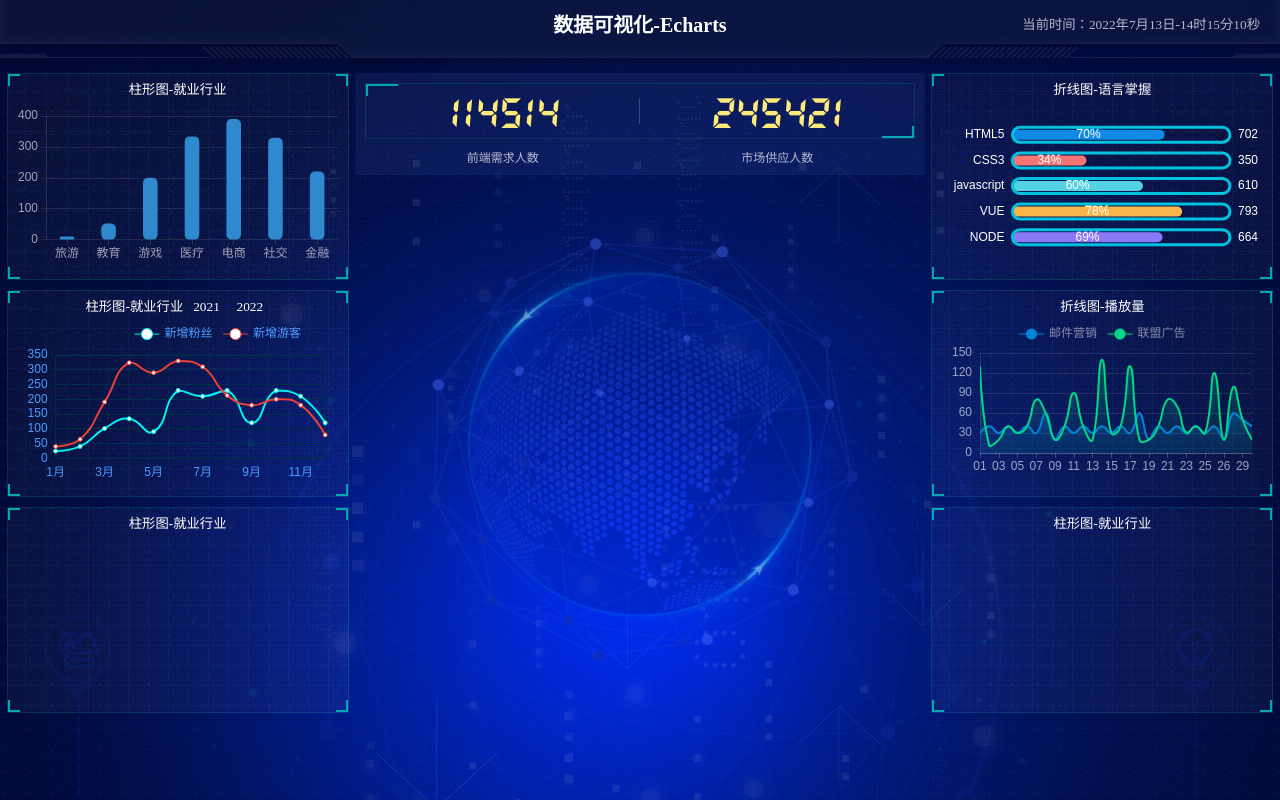
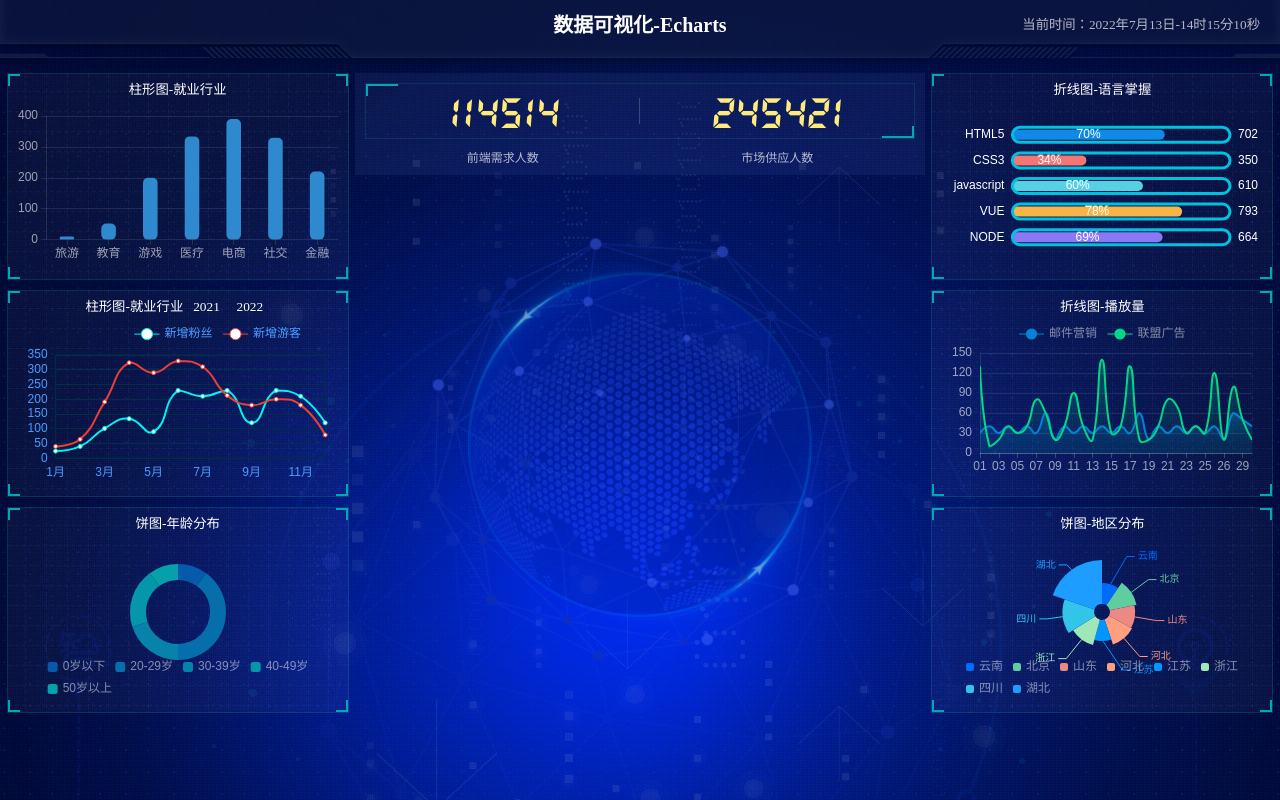
Before and after one commit to underwater133/echarts-demo, a plain HTML site: page index.html in a window 1280 px wide. Drawn offline with Linux system fonts and the light colour scheme.

Commit message:
完成年龄分布和地区分布饼图

```diff
--- a/index.html
+++ b/index.html
@@ -33,7 +33,7 @@
         <div class="panel-footer"></div>
       </div>
       <div class="panel pie">
-        <h2>柱形图-就业行业</h2>
+        <h2>饼图-年龄分布</h2>
         <div class="chart"></div>
         <div class="panel-footer"></div>
       </div>
@@ -79,7 +79,7 @@
         <div class="panel-footer"></div>
       </div>
       <div class="panel pie2">
-        <h2>柱形图-就业行业</h2>
+        <h2>饼图-地区分布</h2>
         <div class="chart"></div>
         <div class="panel-footer"></div>
       </div>
--- a/js/index.js
+++ b/js/index.js
@@ -304,7 +304,6 @@
   });
 })();
 
-
 // 播放量折线图
 (function () {
   var myChart = echarts.init(document.querySelector(".line2 .chart"));
@@ -563,3 +562,122 @@
     myChart.resize();
   });
 })();
+
+// 年龄分布饼图
+(function () {
+  var myChart = echarts.init(document.querySelector(".pie .chart"));
+  var option = {
+    color: ["#065aab", "#066eab", "#0682ab", "#0696ab", "#06a0ab"],
+    tooltip: {
+      trigger: "item",
+      formatter: "{a} <br/>{b}: {c} ({d}%)"
+    },
+
+    legend: {
+      bottom: "0%",
+      // 修改小图标的大小
+      itemWidth: 10,
+      itemHeight: 10,
+      // 修改图例组件的文字为 12px
+      textStyle: {
+        color: "rgba(255,255,255,.5)",
+        fontSize: "12"
+      }
+    },
+    series: [
+      {
+        name: "年龄分布",
+        type: "pie",
+        // 这个radius可以修改饼形图的大小
+        // radius 第一个值是内圆的半径 第二个值是外圆的半径
+        radius: ["40%", "60%"],
+        center: ["50%", "45%"],
+        avoidLabelOverlap: false,
+        // 图形上的文字
+        label: {
+          show: false,
+          position: "center"
+        },
+        // 链接文字和图形的线是否显示
+        labelLine: {
+          show: false
+        },
+        data: [
+          { value: 1, name: "0岁以下" },
+          { value: 4, name: "20-29岁" },
+          { value: 2, name: "30-39岁" },
+          { value: 2, name: "40-49岁" },
+          { value: 1, name: "50岁以上" }
+        ]
+      }
+    ]
+  };
+  myChart.setOption(option);
+  window.addEventListener("resize", function () {
+    myChart.resize();
+  });
+})();
+
+//地区分布饼图
+(function () {
+  var myChart = echarts.init(document.querySelector(".pie2 .chart"));
+  var option = {
+    color: [
+      "#006cff",
+      "#60cda0",
+      "#ed8884",
+      "#ff9f7f",
+      "#0096ff",
+      "#9fe6b8",
+      "#32c5e9",
+      "#1d9dff"
+    ],
+    tooltip: {
+      trigger: "item",
+      formatter: "{a} <br/>{b} : {c} ({d}%)"
+    },
+    legend: {
+      bottom: "0%",
+      itemWidth: 8,
+      itemHeight: 8,
+      textStyle: {
+        color: "rgba(255,255,255,.5)",
+        fontSize: "12"
+      }
+    },
+    series: [
+      {
+        name: "地区分布",
+        type: "pie",
+        radius: ["10%", "65%"],
+        center: ["50%", "45%"],
+        roseType: "radius",
+        // 图形的文字标签
+        label: {
+          fontSize: 10
+        },
+        // 链接图形和文字的线条
+        labelLine: {
+          // length 链接图形的线条
+          length: 6,
+          // length2 链接文字的线条
+          length2: 8
+        },
+        data: [
+          { value: 20, name: "云南" },
+          { value: 26, name: "北京" },
+          { value: 24, name: "山东" },
+          { value: 25, name: "河北" },
+          { value: 20, name: "江苏" },
+          { value: 25, name: "浙江" },
+          { value: 30, name: "四川" },
+          { value: 42, name: "湖北" }
+        ]
+      }
+    ]
+  };
+  myChart.setOption(option);
+  window.addEventListener("resize", function () {
+    myChart.resize();
+  });
+})();
```
